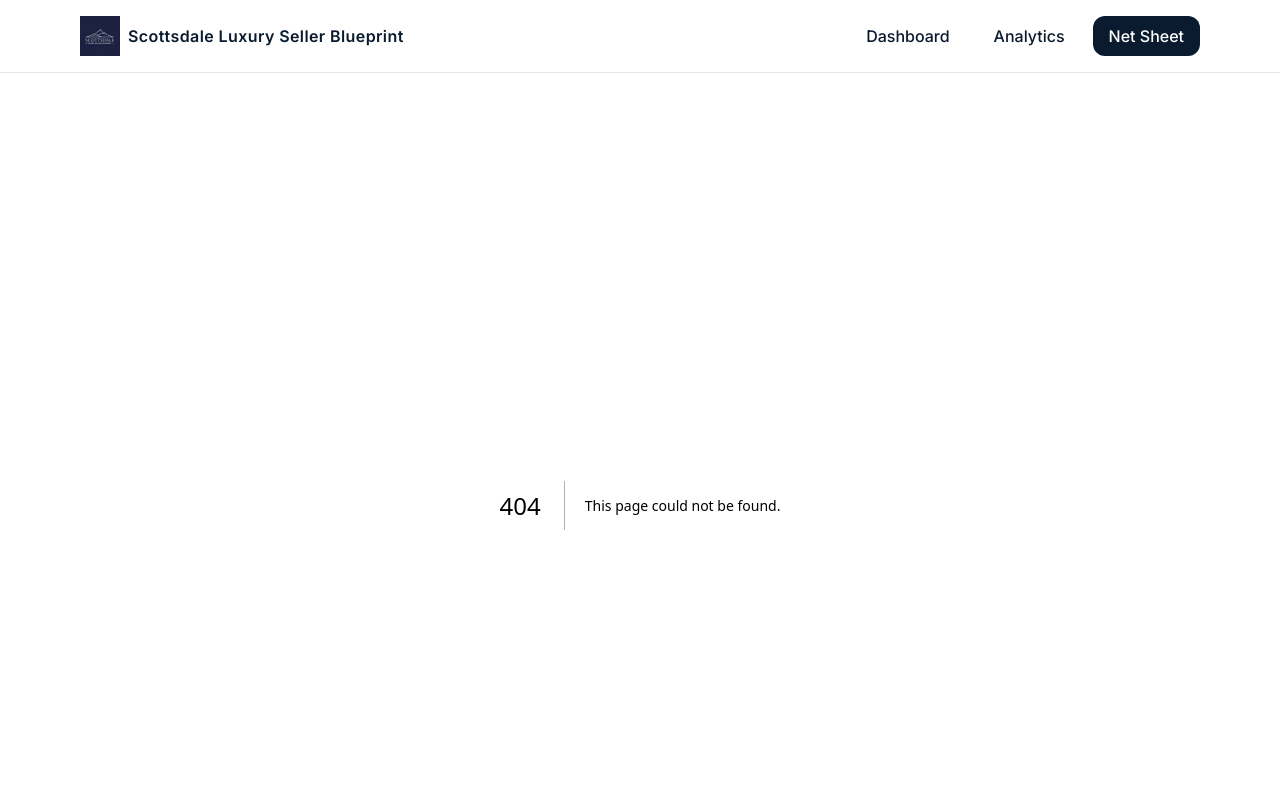
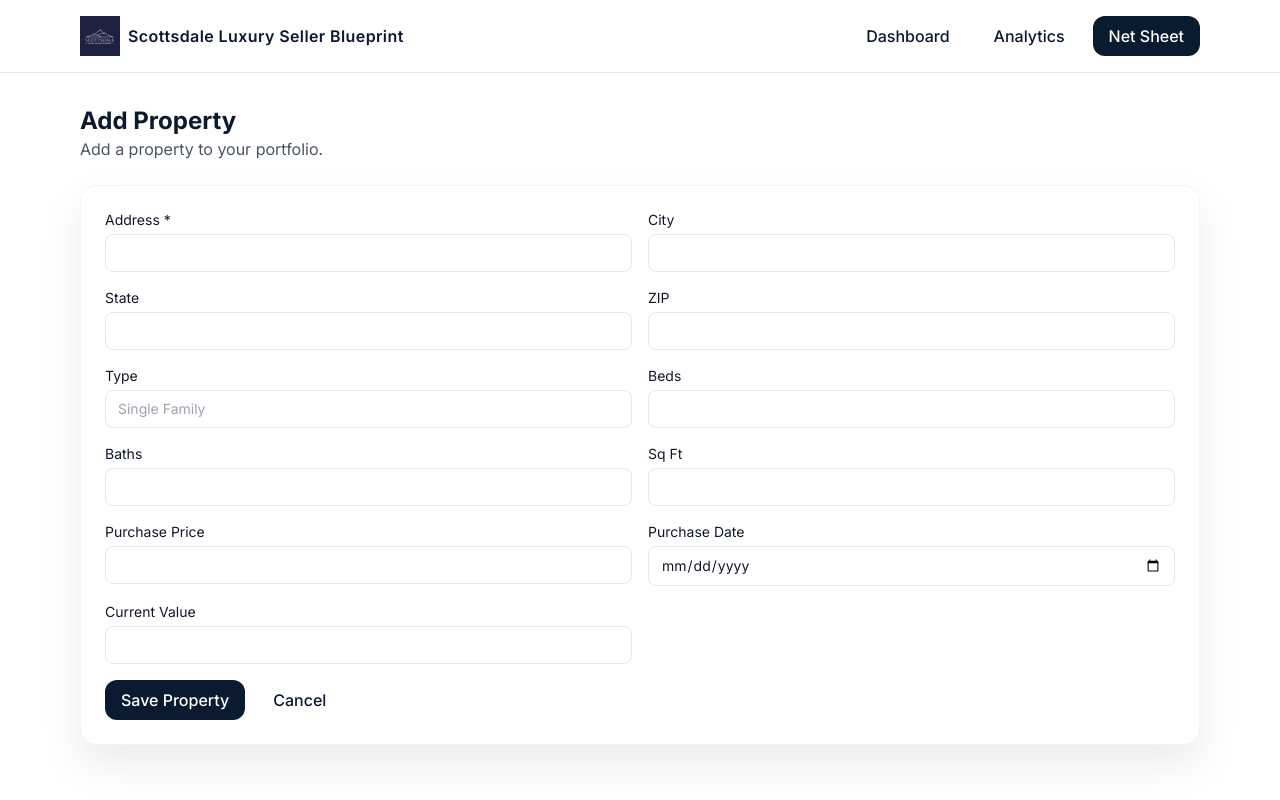
Before and after one commit to alextonos-RealEstate/ScottsdaleSellers, a Next.js app: page /dashboard/add in a window 1280 px wide. Before the commit this address had no page. Shown: the top 800 px of the page. Built offline with nearby package versions, Linux system fonts and the light colour scheme.

Commit message:
Create page.tsx

```diff
--- /dev/null
+++ b/app/dashboard/add/page.tsx
@@ -0,0 +1,116 @@
+'use client'
+import { useState } from 'react'
+import { useRouter } from 'next/navigation'
+
+export default function AddPropertyPage() {
+  const router = useRouter()
+  const [saving, setSaving] = useState(false)
+  const [error, setError] = useState<string | null>(null)
+
+  async function onSubmit(e: React.FormEvent<HTMLFormElement>) {
+    e.preventDefault()
+    setSaving(true)
+    setError(null)
+
+    const form = e.currentTarget
+    const data = {
+      address: (form.address as any).value,
+      city: (form.city as any).value,
+      state: (form.state as any).value,
+      zip: (form.zip as any).value,
+      type: (form.type as any).value || 'Single Family',
+      beds: Number((form.beds as any).value || 0),
+      baths: Number((form.baths as any).value || 0),
+      sqft: Number((form.sqft as any).value || 0),
+      purchase_price: Number((form.purchase_price as any).value || 0),
+      purchase_date: (form.purchase_date as any).value || null,
+      current_value: Number((form.current_value as any).value || 0),
+    }
+
+    try {
+      const res = await fetch('/api/properties', {
+        method: 'POST',
+        headers: { 'Content-Type': 'application/json' },
+        body: JSON.stringify(data)
+      })
+      const json = await res.json()
+      if (!res.ok) throw new Error(json.error || 'Failed to save')
+      router.push('/dashboard')
+    } catch (err: any) {
+      setError(err.message)
+    } finally {
+      setSaving(false)
+    }
+  }
+
+  return (
+    <div className="space-y-6">
+      <div>
+        <h1 className="text-2xl font-bold text-brand-navy">Add Property</h1>
+        <p className="text-gray-600">Add a property to your portfolio.</p>
+      </div>
+
+      <form onSubmit={onSubmit} className="card p-6 space-y-4">
+        <div className="grid md:grid-cols-2 gap-4">
+          <label className="text-sm">
+            Address *
+            <input name="address" required className="mt-1 w-full border rounded-lg px-3 py-2" />
+          </label>
+          <label className="text-sm">
+            City
+            <input name="city" className="mt-1 w-full border rounded-lg px-3 py-2" />
+          </label>
+          <label className="text-sm">
+            State
+            <input name="state" className="mt-1 w-full border rounded-lg px-3 py-2" />
+          </label>
+          <label className="text-sm">
+            ZIP
+            <input name="zip" className="mt-1 w-full border rounded-lg px-3 py-2" />
+          </label>
+          <label className="text-sm">
+            Type
+            <input name="type" placeholder="Single Family" className="mt-1 w-full border rounded-lg px-3 py-2" />
+          </label>
+          <label className="text-sm">
+            Beds
+            <input type="number" name="beds" className="mt-1 w-full border rounded-lg px-3 py-2" />
+          </label>
+          <label className="text-sm">
+            Baths
+            <input type="number" step="0.5" name="baths" className="mt-1 w-full border rounded-lg px-3 py-2" />
+          </label>
+          <label className="text-sm">
+            Sq Ft
+            <input type="number" name="sqft" className="mt-1 w-full border rounded-lg px-3 py-2" />
+          </label>
+          <label className="text-sm">
+            Purchase Price
+            <input type="number" name="purchase_price" className="mt-1 w-full border rounded-lg px-3 py-2" />
+          </label>
+          <label className="text-sm">
+            Purchase Date
+            <input type="date" name="purchase_date" className="mt-1 w-full border rounded-lg px-3 py-2" />
+          </label>
+          <label className="text-sm">
+            Current Value
+            <input type="number" name="current_value" className="mt-1 w-full border rounded-lg px-3 py-2" />
+          </label>
+        </div>
+
+        {error && <div className="text-sm text-red-600">{error}</div>}
+
+        <div className="flex gap-3">
+          <button
+            type="submit"
+            disabled={saving}
+            className="btn btn-primary disabled:opacity-60"
+          >
+            {saving ? 'Saving…' : 'Save Property'}
+          </button>
+          <a href="/dashboard" className="btn btn-ghost">Cancel</a>
+        </div>
+      </form>
+    </div>
+  )
+}
```
